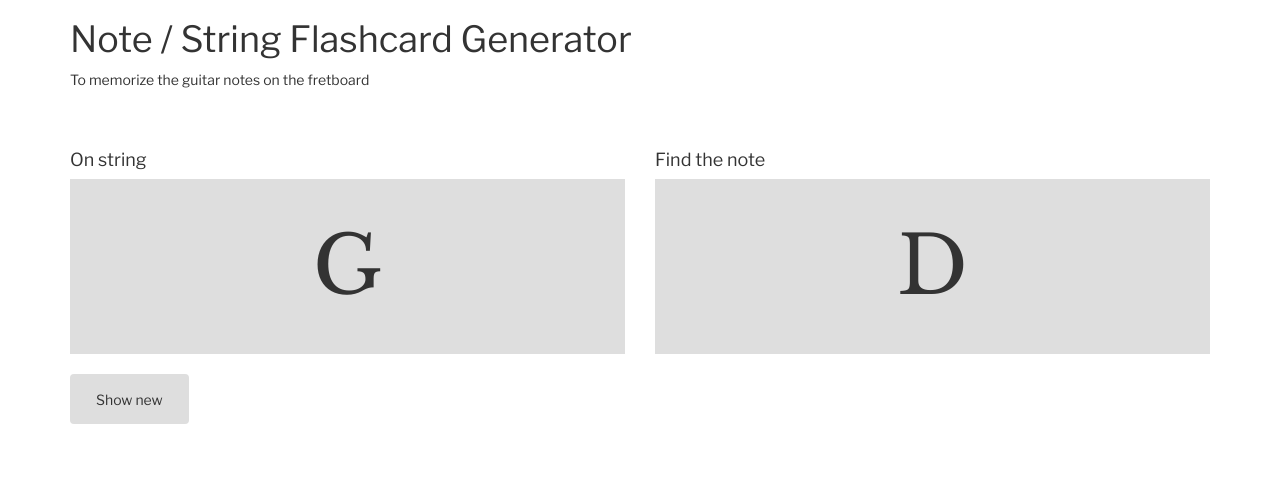
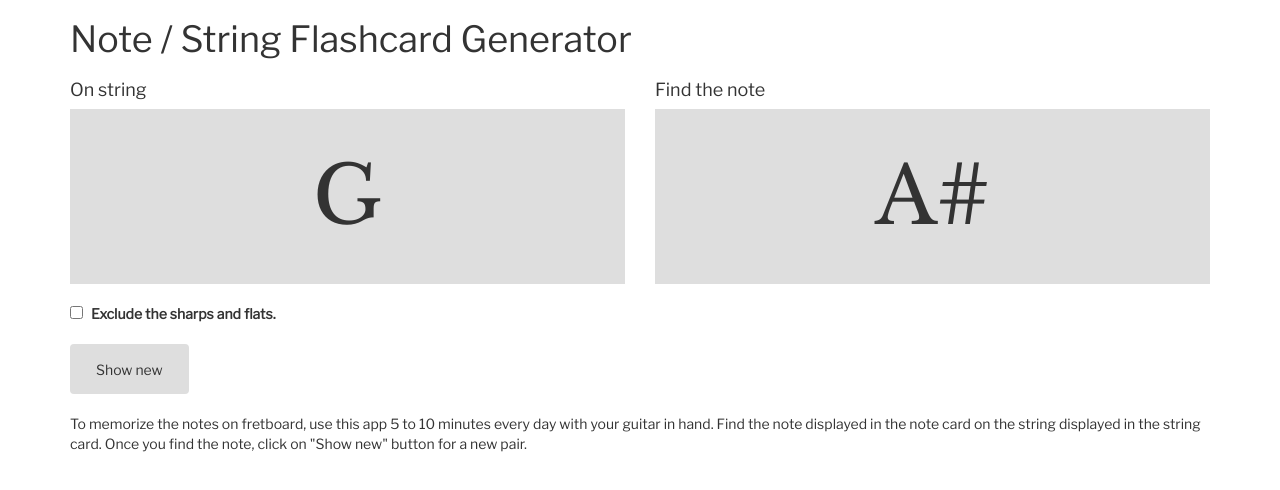
Before and after one commit to binary-moon/note-memorizer-flashcards, a plain HTML site: page index.html in a window 1280 px wide. Drawn offline with nearby package versions, Linux system fonts and the light colour scheme.

Commit message:
Added the Natural / Accidental note switch + Small layout changes.

```diff
--- a/css/main.css
+++ b/css/main.css
@@ -10,12 +10,21 @@ body {
     color: #333;
 }
 
+#app {
+    padding: 0 0 2.5rem;
+}
+
 h1 {
     font-size: 2.4rem;
 }
 
-p.intro {
-    margin-bottom: 2rem;
+.setting {
+    display: block;
+    margin: 0 0 2rem;
+}
+
+.setting input {
+    margin: 0 0.5rem 0 0;
 }
 
 .col {
@@ -26,10 +35,6 @@ p.intro {
     background: #dedede;
     width: 100%;
     padding: 3rem;
-}
-
-.card h4 {
-    margin: 0 0 3rem;
 }
 
 .card .holder {
@@ -47,6 +52,7 @@ p.intro {
     padding: 0;
     background: #dedede;
     transition: background .2s;
+    margin: 0 0 2rem;
 }
 
 .btn:hover {
@@ -60,12 +66,12 @@ p.intro {
 
 @media (min-width: 768px) {
 
+    #app {
+        padding: 0 0 5rem;
+    }
+
     h1 {
         font-size: 3.6rem;
-    }
-
-    p.intro {
-        margin-bottom: 5rem;
     }
 
     .card .holder {
--- a/index.html
+++ b/index.html
@@ -20,7 +20,6 @@
         <div id="app">
             <div class="container">
                 <h1>Note / String Flashcard Generator</h1>
-                <p class="intro">To memorize the guitar notes on the fretboard</p>
                 <div class="row">
                     <div class="col col-xs-12 col-sm-6">
                         <h4>On string</h4>
@@ -35,7 +34,13 @@
                         </div>
                     </div>
                 </div>
+                <label class="setting"><input type="checkbox" class="accidental-switch"> Exclude the sharps and flats.</label>
                 <button class="btn btn-new">Show new</button>
+                <p class="intro">To memorize the notes on fretboard,
+                use this app 5 to 10 minutes every day with your guitar in hand.
+                Find the note displayed in the note card on the string
+                displayed in the string card. Once you find the note, click on
+                "Show new" button for a new pair.</p>
             </div>
         </div>
 
--- a/js/main.js
+++ b/js/main.js
@@ -1,12 +1,18 @@
 var flashcards = (function() {
 
-    var notes = ['A', 'A#', 'Bb', 'B', 'C', 'C#', 'Db', 'D', 'D#', 'Eb', 'E', 'F', 'F#', 'Gb', 'G', 'G#', 'Ab'];
+    var naturalNotes = ['A', 'B', 'C', 'D', 'E', 'F', 'G'];
+    var accidentalNotes = ['A#', 'Bb', 'C#', 'Db', 'D#', 'Eb', 'F#', 'Gb', 'G#', 'Ab']
+    var allNotes = naturalNotes.concat(accidentalNotes);
+
     var strings = ['E', 'A', 'D', 'G', 'B'];
+
+    var accidentalsExluded = false;
 
     var $app = $('#app');
     var $newButton = $app.find('.btn-new');
     var $stringHolder = $app.find('.card-string .holder');
     var $noteHolder = $app.find('.card-note .holder');
+    var $accidentalSwitch = $app.find('.accidental-switch');
 
     var publicApi = {
         init: function() {
@@ -19,13 +25,30 @@ var flashcards = (function() {
                 flashcards.findRandomString();
                 flashcards.findRandomNote();
             });
+
+            $accidentalSwitch.on('change', function() {
+                var $this = $(this);
+
+                if ($this.is(":checked")) {
+                    accidentalsExluded = true;
+                } else {
+                    accidentalsExluded = false;
+                }
+            });
         },
         findRandomString: function() {
             var string = strings[Math.floor(Math.random() * strings.length)];
             flashcards.displayString(string);
         },
         findRandomNote: function() {
-            var note = notes[Math.floor(Math.random() * notes.length)];
+            var note;
+
+            if (!accidentalsExluded) {
+                note = allNotes[Math.floor(Math.random() * allNotes.length)];
+            } else {
+                note = naturalNotes[Math.floor(Math.random() * naturalNotes.length)];
+            }
+
             flashcards.displayNote(note);
         },
         displayString: function(string) {
```
